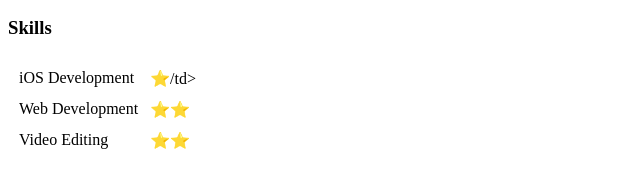
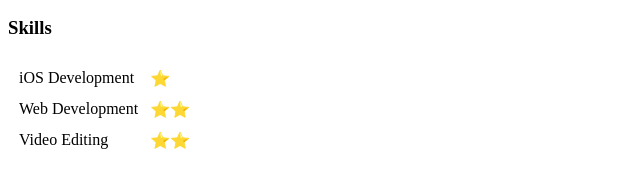
Before and after one commit to JLCKN/cv, a plain HTML site: page index.html in a window 1280 px wide. Shown: the part 589-776 px from the top of the page, 0-640 px from the left. Drawn offline with Linux system fonts and the light colour scheme.

Commit message:
Update index.html

```diff
--- a/index.html
+++ b/index.html
@@ -62,7 +62,7 @@
   <table cellspacing="10">
     <tr>
       <td>iOS Development</td>
-      <td>⭐/td>
+      <td>⭐</td>
     </tr>
     <tr>
       <td>Web Development</td>
```
